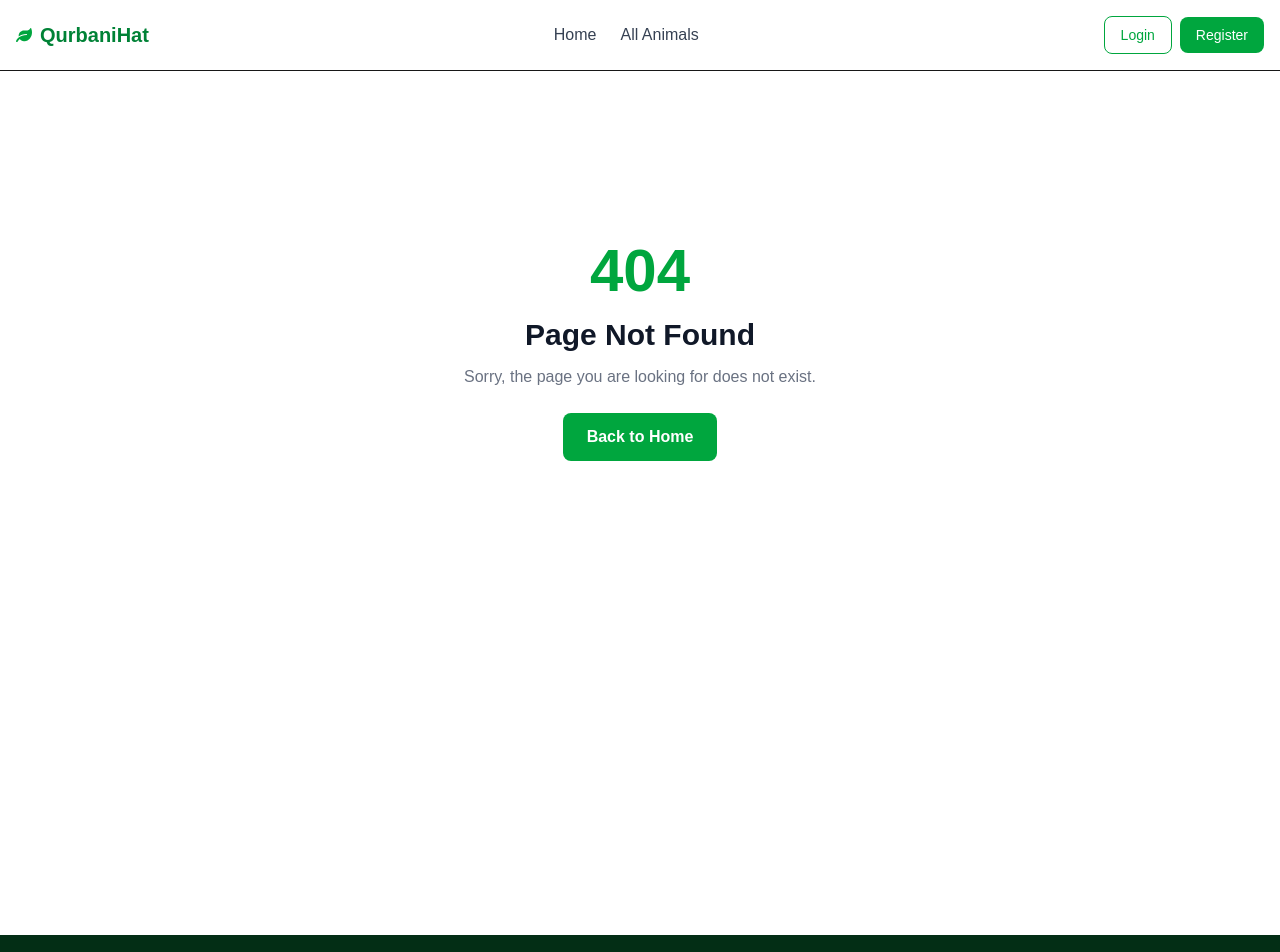
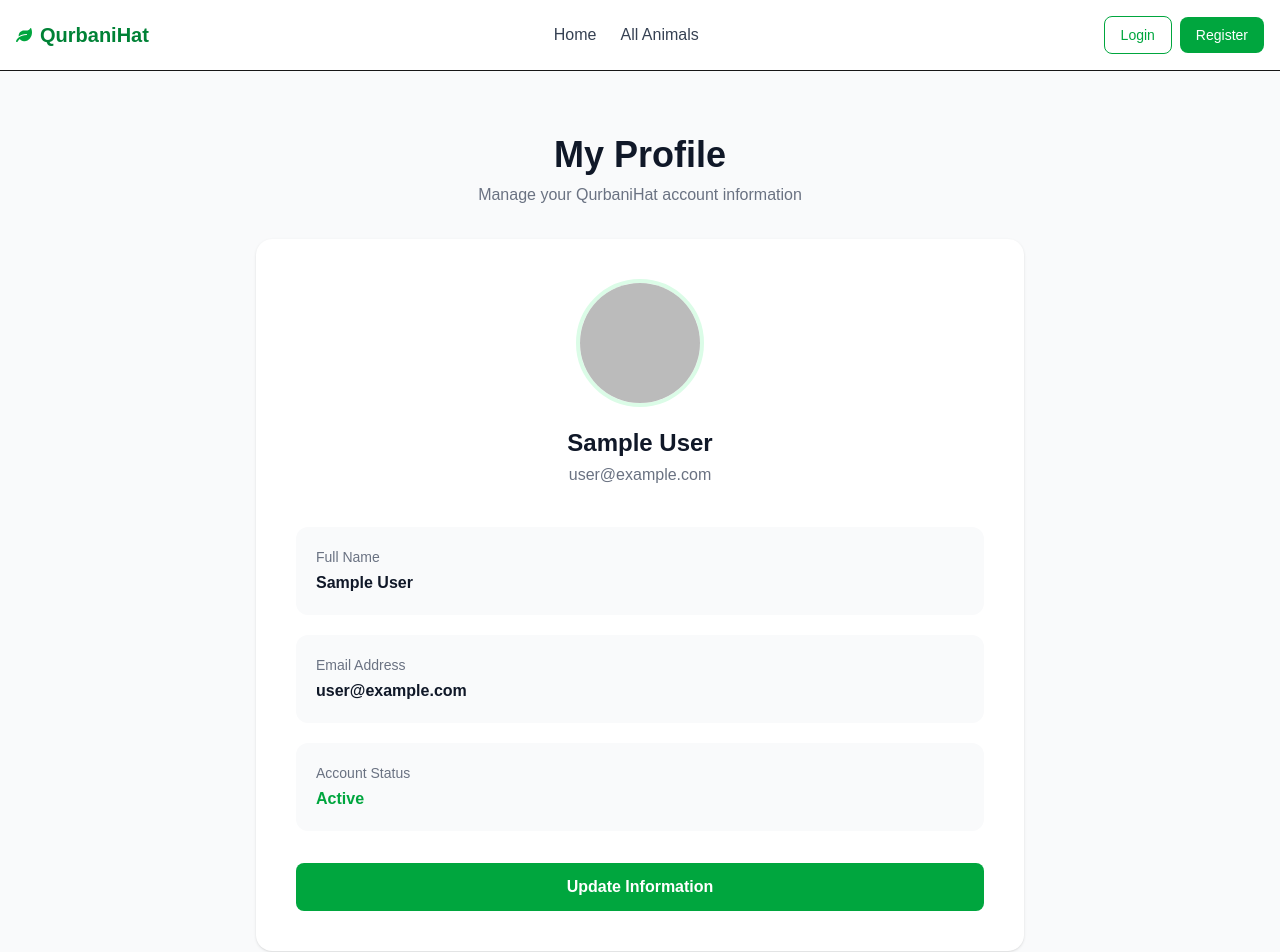
Before and after one commit to arafat-hossen-sabbir/qurbanireid, a Next.js app: page /my-profile in a window 1280 px wide. Before the commit this address had no page. Shown: the top 952 px of the page. Built offline with nearby package versions, Linux system fonts and the light colour scheme; no server answers; sample sign-in values are in the browser's storage.

Commit message:
added profile and update information

```diff
--- a/next.config.mjs
+++ b/next.config.mjs
@@ -5,6 +5,10 @@ const nextConfig = {
         protocol: "https",
         hostname: "images.pexels.com",
       },
+      {
+        protocol: "https",
+        hostname: "lh3.googleusercontent.com",
+      },
     ],
   },
 };
--- a/src/app/components/AnimalCard.jsx
+++ b/src/app/components/AnimalCard.jsx
@@ -31,12 +31,12 @@ const AnimalCard = ({ animal }) => {
         <div className="mt-4 grid grid-cols-2 gap-3 text-sm">
           <div className="rounded-lg bg-gray-50 p-3">
             <p className="text-gray-500">Weight</p>
-            <p className="font-semibold">{animal.weight} kg</p>
+            <p className="font-semibold text-black">{animal.weight} kg</p>
           </div>
 
           <div className="rounded-lg bg-gray-50 p-3">
             <p className="text-gray-500">Age</p>
-            <p className="font-semibold">{animal.age}</p>
+            <p className="font-semibold text-black">{animal.age}</p>
           </div>
         </div>
 
--- a/src/app/details-page/[id]/page.js
+++ b/src/app/details-page/[id]/page.js
@@ -2,30 +2,21 @@
 
 import Image from "next/image";
 import Link from "next/link";
-import { useState } from "react";
+import { use, useEffect, useState } from "react";
 import toast from "react-hot-toast";
-import { animals } from "../../data/animals";
 import { onAuthStateChanged } from "firebase/auth";
+
 import { auth } from "../../firebase/firebase.config";
-import { useEffect } from "react";
+import animals from "../../data/animals";
 
+const DetailsPage = ({ params }) => {
+  // Next.js 16: params is a Promise
+  const { id } = use(params);
+
+  const animal = animals.find((item) => item.id === Number(id));
 
   const [user, setUser] = useState(null);
   const [authLoading, setAuthLoading] = useState(true);
-
-useEffect(() => {
-  const unsubscribe = onAuthStateChanged(auth, (currentUser) => {
-    setUser(currentUser);
-    setAuthLoading(false);
-  });
-
-  return () => unsubscribe();
-}, []);
-
-const DetailsPage = ({ params }) => {
-  const { id } = params;
-
-  const animal = animals.find((item) => item.id === Number(id));
 
   const [formData, setFormData] = useState({
     name: "",
@@ -34,6 +25,25 @@ const DetailsPage = ({ params }) => {
     address: "",
   });
 
+  // Check logged-in user
+  useEffect(() => {
+    const unsubscribe = onAuthStateChanged(auth, (currentUser) => {
+      setUser(currentUser);
+      setAuthLoading(false);
+
+      if (currentUser) {
+        setFormData((previous) => ({
+          ...previous,
+          name: currentUser.displayName || "",
+          email: currentUser.email || "",
+        }));
+      }
+    });
+
+    return () => unsubscribe();
+  }, []);
+
+  // Animal not found
   if (!animal) {
     return (
       <main className="flex min-h-[70vh] items-center justify-center px-4">
@@ -55,6 +65,7 @@ const DetailsPage = ({ params }) => {
     );
   }
 
+  // Handle input changes
   const handleChange = (e) => {
     const { name, value } = e.target;
 
@@ -64,19 +75,21 @@ const DetailsPage = ({ params }) => {
     }));
   };
 
+  // Handle booking
+  const handleBooking = (e) => {
+    e.preventDefault();
+
     if (!user) {
       toast.error("Please login first to book this animal.");
       return;
     }
-  const handleBooking = (e) => {
-    e.preventDefault();
 
     toast.success(`Booking request submitted for ${animal.name}!`);
 
-
+    // Reset phone and address
     setFormData({
-      name: "",
-      email: "",
+      name: user.displayName || "",
+      email: user.email || "",
       phone: "",
       address: "",
     });
@@ -127,38 +140,44 @@ const DetailsPage = ({ params }) => {
               ৳{animal.price.toLocaleString()}
             </p>
 
+            {/* Animal Information */}
             <div className="mt-8 grid grid-cols-2 gap-4">
               <div className="rounded-lg bg-gray-50 p-4">
                 <p className="text-sm text-gray-500">Animal Type</p>
-                <p className="mt-1 font-semibold">{animal.type}</p>
+                <p className="mt-1 font-semibold text-black">{animal.type}</p>
               </div>
 
               <div className="rounded-lg bg-gray-50 p-4">
                 <p className="text-sm text-gray-500">Breed</p>
-                <p className="mt-1 font-semibold">{animal.breed}</p>
+                <p className="mt-1 font-semibold text-black">{animal.breed}</p>
               </div>
 
               <div className="rounded-lg bg-gray-50 p-4">
                 <p className="text-sm text-gray-500">Weight</p>
-                <p className="mt-1 font-semibold">{animal.weight}</p>
+                <p className="mt-1 font-semibold text-black">{animal.weight}</p>
               </div>
 
               <div className="rounded-lg bg-gray-50 p-4">
                 <p className="text-sm text-gray-500">Age</p>
-                <p className="mt-1 font-semibold">{animal.age}</p>
+                <p className="mt-1 font-semibold text-black">{animal.age}</p>
               </div>
 
               <div className="rounded-lg bg-gray-50 p-4">
                 <p className="text-sm text-gray-500">Location</p>
-                <p className="mt-1 font-semibold">{animal.location}</p>
+                <p className="mt-1 font-semibold text-black">
+                  {animal.location}
+                </p>
               </div>
 
               <div className="rounded-lg bg-gray-50 p-4">
                 <p className="text-sm text-gray-500">Category</p>
-                <p className="mt-1 font-semibold">{animal.category}</p>
+                <p className="mt-1 font-semibold text-black">
+                  {animal.category}
+                </p>
               </div>
             </div>
 
+            {/* Description */}
             <div className="mt-8">
               <h2 className="text-xl font-bold text-gray-900">Description</h2>
 
@@ -169,7 +188,7 @@ const DetailsPage = ({ params }) => {
           </div>
         </div>
 
-        {/* Booking Form */}
+        {/* Booking Section */}
         <div className="mt-10 rounded-2xl bg-white p-5 shadow-sm md:p-8">
           <div className="mb-6">
             <h2 className="text-2xl font-bold text-gray-900">
@@ -181,7 +200,18 @@ const DetailsPage = ({ params }) => {
             </p>
           </div>
 
-          <form onSubmit={handleBooking} className="grid gap-5 md:grid-cols-2">
+          {/* Checking authentication */}
+          {authLoading ? (
+            <div className="rounded-lg bg-gray-50 p-6 text-center">
+              <p className="text-gray-500">Checking login status...</p>
+            </div>
+          ) : user ? (
+            /* Logged-in user: Booking form */
+            <form
+              onSubmit={handleBooking}
+              className="grid gap-5 md:grid-cols-2"
+            >
+              {/* Name */}
               <div>
                 <label className="mb-2 block text-sm font-medium text-gray-700">
                   Full Name
@@ -194,10 +224,11 @@ const DetailsPage = ({ params }) => {
                   onChange={handleChange}
                   placeholder="Enter your name"
                   required
-                className="w-full rounded-lg border px-4 py-3 outline-none focus:border-green-600"
+                  className="text-black w-full rounded-lg border px-4 py-3 outline-none focus:border-green-600"
                 />
               </div>
 
+              {/* Email */}
               <div>
                 <label className="mb-2 block text-sm font-medium text-gray-700">
                   Email
@@ -210,10 +241,11 @@ const DetailsPage = ({ params }) => {
                   onChange={handleChange}
                   placeholder="Enter your email"
                   required
-                className="w-full rounded-lg border px-4 py-3 outline-none focus:border-green-600"
+                  className="w-full rounded-lg border px-4 py-3 outline-none text-black focus:border-green-600"
                 />
               </div>
 
+              {/* Phone */}
               <div>
                 <label className="mb-2 block text-sm font-medium text-gray-700">
                   Phone Number
@@ -226,10 +258,11 @@ const DetailsPage = ({ params }) => {
                   onChange={handleChange}
                   placeholder="01XXXXXXXXX"
                   required
-                className="w-full rounded-lg border px-4 py-3 outline-none focus:border-green-600"
+                  className=" text-black w-full rounded-lg border px-4 py-3 outline-none focus:border-green-600"
                 />
               </div>
 
+              {/* Address */}
               <div>
                 <label className="mb-2 block text-sm font-medium text-gray-700">
                   Address
@@ -242,10 +275,11 @@ const DetailsPage = ({ params }) => {
                   onChange={handleChange}
                   placeholder="Enter your address"
                   required
-                className="w-full rounded-lg border px-4 py-3 outline-none focus:border-green-600"
+                  className="text-black w-full rounded-lg border px-4 py-3 outline-none focus:border-green-600"
                 />
               </div>
 
+              {/* Submit */}
               <div className="md:col-span-2">
                 <button
                   type="submit"
@@ -255,6 +289,25 @@ const DetailsPage = ({ params }) => {
                 </button>
               </div>
             </form>
+          ) : (
+            /* Logged-out user */
+            <div className="rounded-xl bg-gray-50 p-8 text-center">
+              <h3 className="text-xl font-semibold text-gray-900">
+                Login Required
+              </h3>
+
+              <p className="mt-2 text-gray-500">
+                You need to login before booking an animal.
+              </p>
+
+              <Link
+                href="/login"
+                className="mt-5 inline-block rounded-lg bg-green-600 px-6 py-3 font-semibold text-white transition hover:bg-green-700"
+              >
+                Login to Continue
+              </Link>
+            </div>
+          )}
         </div>
       </div>
     </main>
--- /dev/null
+++ b/src/app/my-profile/page.js
@@ -0,0 +1,130 @@
+"use client";
+
+import Image from "next/image";
+import Link from "next/link";
+import { useEffect, useState } from "react";
+import { onAuthStateChanged } from "firebase/auth";
+
+import { auth } from "../firebase/firebase.config";
+
+const MyProfilePage = () => {
+  const [user, setUser] = useState(null);
+  const [loading, setLoading] = useState(true);
+
+  useEffect(() => {
+    const unsubscribe = onAuthStateChanged(auth, (currentUser) => {
+      setUser(currentUser);
+      setLoading(false);
+    });
+
+    return () => unsubscribe();
+  }, []);
+
+  if (loading) {
+    return (
+      <main className="flex min-h-[70vh] items-center justify-center px-4">
+        <p className="text-gray-500">Loading profile...</p>
+      </main>
+    );
+  }
+
+  if (!user) {
+    return (
+      <main className="flex min-h-[70vh] items-center justify-center px-4">
+        <div className="text-center">
+          <h1 className="text-3xl font-bold text-gray-900">Login Required</h1>
+
+          <p className="mt-3 text-gray-500">
+            Please login to view your profile.
+          </p>
+
+          <Link
+            href="/login"
+            className="mt-6 inline-block rounded-lg bg-green-600 px-6 py-3 font-semibold text-white transition hover:bg-green-700"
+          >
+            Login
+          </Link>
+        </div>
+      </main>
+    );
+  }
+
+  return (
+    <main className="bg-gray-50 px-4 py-12 md:py-16">
+      <div className="mx-auto max-w-3xl">
+        {/* Page Header */}
+        <div className="mb-8 text-center">
+          <h1 className="text-3xl font-bold text-gray-900 md:text-4xl">
+            My Profile
+          </h1>
+
+          <p className="mt-2 text-gray-500">
+            Manage your QurbaniHat account information
+          </p>
+        </div>
+
+        {/* Profile Card */}
+        <div className="rounded-2xl bg-white p-6 shadow-sm md:p-10">
+          {/* Profile Image */}
+          <div className="flex flex-col items-center">
+            <div className="relative h-32 w-32 overflow-hidden rounded-full border-4 border-green-100">
+              {user.photoURL ? (
+                <Image
+                  src={user.photoURL}
+                  alt={user.displayName || "Profile"}
+                  fill
+                  className="object-cover"
+                />
+              ) : (
+                <div className="flex h-full w-full items-center justify-center bg-green-100 text-4xl font-bold text-green-700">
+                  {user.displayName?.charAt(0)?.toUpperCase() || "U"}
+                </div>
+              )}
+            </div>
+
+            <h2 className="mt-5 text-2xl font-bold text-gray-900">
+              {user.displayName || "User"}
+            </h2>
+
+            <p className="mt-1 text-gray-500">{user.email}</p>
+          </div>
+
+          {/* User Information */}
+          <div className="mt-10 space-y-5">
+            <div className="rounded-xl bg-gray-50 p-5">
+              <p className="text-sm text-gray-500">Full Name</p>
+
+              <p className="mt-1 font-semibold text-gray-900">
+                {user.displayName || "Not provided"}
+              </p>
+            </div>
+
+            <div className="rounded-xl bg-gray-50 p-5">
+              <p className="text-sm text-gray-500">Email Address</p>
+
+              <p className="mt-1 font-semibold text-gray-900">{user.email}</p>
+            </div>
+
+            <div className="rounded-xl bg-gray-50 p-5">
+              <p className="text-sm text-gray-500">Account Status</p>
+
+              <p className="mt-1 font-semibold text-green-600">Active</p>
+            </div>
+          </div>
+
+          {/* Update Button */}
+          <div className="mt-8">
+            <Link
+              href="/update-profile"
+              className="block w-full rounded-lg bg-green-600 px-6 py-3 text-center font-semibold text-white transition hover:bg-green-700"
+            >
+              Update Information
+            </Link>
+          </div>
+        </div>
+      </div>
+    </main>
+  );
+};
+
+export default MyProfilePage;
--- /dev/null
+++ b/src/app/update-profile/page.js
@@ -0,0 +1,110 @@
+"use client";
+
+import { useEffect, useState } from "react";
+import { onAuthStateChanged, updateProfile } from "firebase/auth";
+import { useRouter } from "next/navigation";
+import toast from "react-hot-toast";
+
+import { auth } from "../firebase/firebase.config";
+
+export default function UpdateProfilePage() {
+  const router = useRouter();
+
+  const [authUser, setAuthUser] = useState(null);
+  const [authLoading, setAuthLoading] = useState(true);
+
+  const [name, setName] = useState("");
+  const [photoURL, setPhotoURL] = useState("");
+  const [loading, setLoading] = useState(false);
+
+  useEffect(() => {
+    const unsubscribe = onAuthStateChanged(auth, (currentUser) => {
+      if (currentUser) {
+        setAuthUser(currentUser);
+        setName(currentUser.displayName || "");
+        setPhotoURL(currentUser.photoURL || "");
+      } else {
+        setAuthUser(null);
+        router.push("/login");
+      }
+      setAuthLoading(false);
+    });
+
+    return () => unsubscribe();
+  }, [router]);
+
+  const handleUpdate = async (e) => {
+    e.preventDefault();
+    setLoading(true);
+    try {
+      await updateProfile(auth.currentUser, {
+        displayName: name,
+        photoURL: photoURL,
+      });
+      toast.success("Profile updated successfully!");
+      router.push("/my-profile");
+    } catch (error) {
+      toast.error(error.message);
+    } finally {
+      setLoading(false);
+    }
+  };
+
+  if (authLoading) {
+    return (
+      <main className="flex min-h-[70vh] items-center justify-center px-4">
+        <p className="text-gray-500">Loading...</p>
+      </main>
+    );
+  }
+
+  if (!authUser) {
+    return null;
+  }
+
+  return (
+    <main className="flex min-h-[70vh] items-center justify-center px-4 py-12">
+      <div className="w-full max-w-md rounded-2xl bg-white p-6 shadow-sm md:p-10">
+        <h2 className="mb-6 text-center text-2xl font-bold text-gray-900">
+          Update Information
+        </h2>
+
+        <form onSubmit={handleUpdate} className="space-y-4">
+          <div>
+            <label className="mb-1 block text-sm font-medium text-gray-700">
+              Photo URL
+            </label>
+            <input
+              type="text"
+              value={photoURL}
+              onChange={(e) => setPhotoURL(e.target.value)}
+              className=" text-black w-full rounded-lg border border-gray-300 px-4 py-2 focus:border-green-500 focus:outline-none"
+              placeholder="Photo URL"
+            />
+          </div>
+
+          <div>
+            <label className="mb-1 block text-sm font-medium text-gray-700">
+              Name
+            </label>
+            <input
+              type="text"
+              value={name}
+              onChange={(e) => setName(e.target.value)}
+              className=" text-black w-full rounded-lg border border-gray-300 px-4 py-2 focus:border-green-500 focus:outline-none"
+              placeholder="Your Name"
+            />
+          </div>
+
+          <button
+            type="submit"
+            disabled={loading}
+            className="w-full rounded-lg bg-green-600 px-6 py-3 font-semibold text-white transition hover:bg-green-700 disabled:opacity-60"
+          >
+            {loading ? "Updating..." : "Update Information"}
+          </button>
+        </form>
+      </div>
+    </main>
+  );
+}
```
Lines whose indentation alone changed are shown as unchanged.
